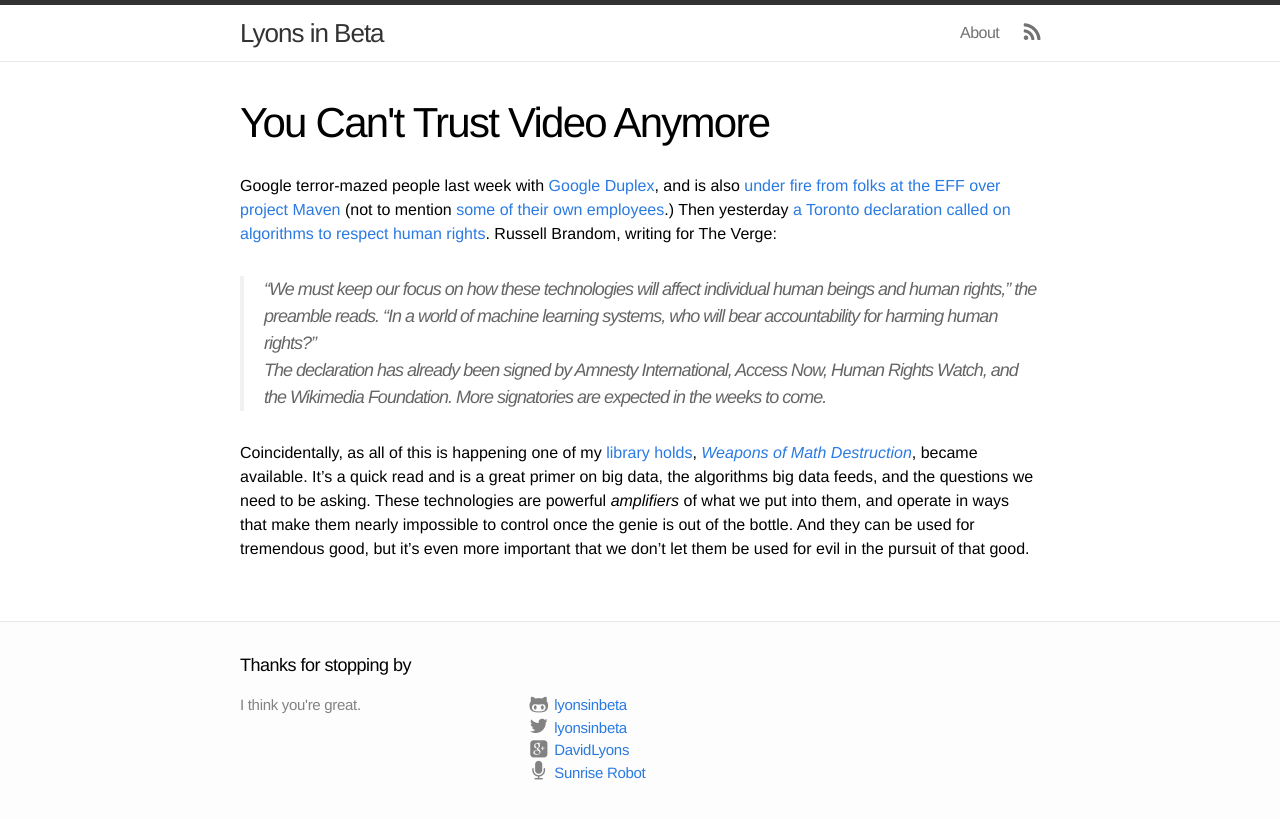
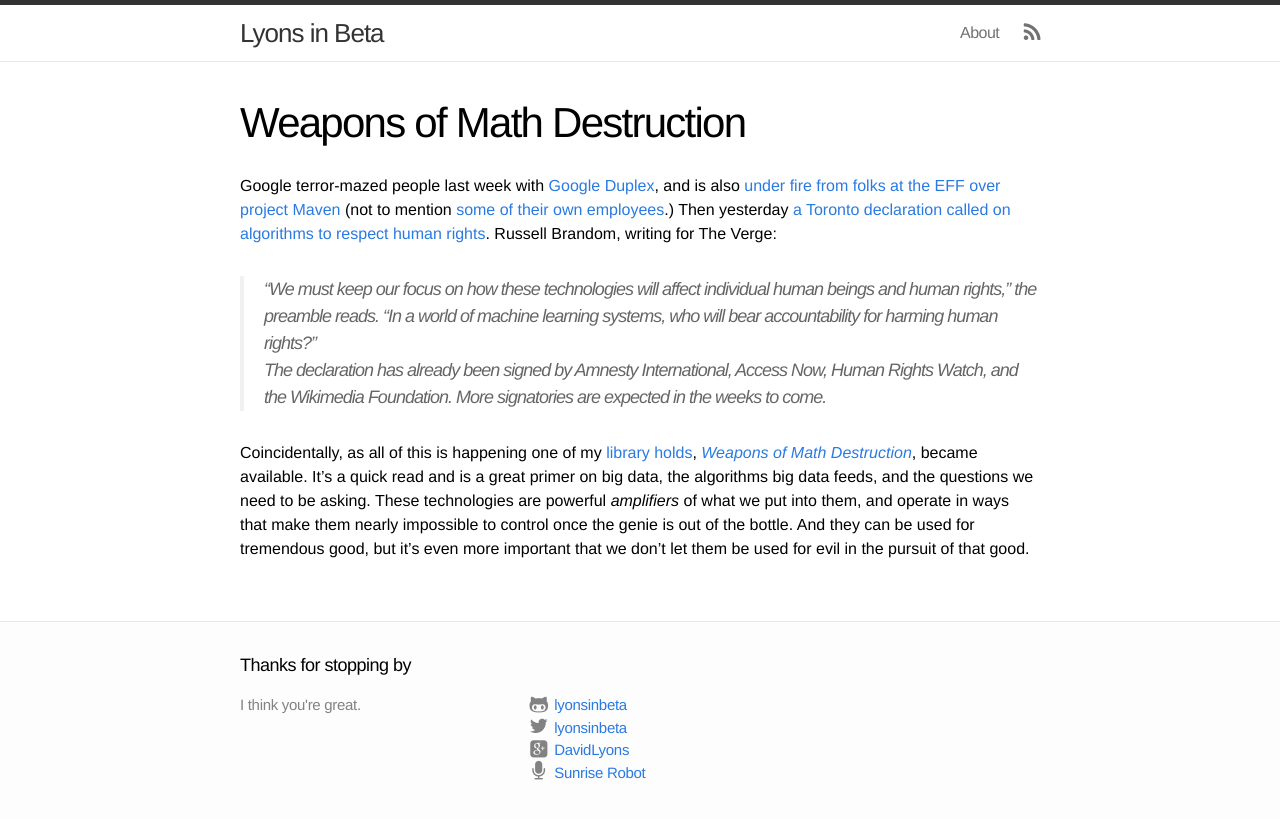
Before and after one commit to lyonsinbeta/lyonsinbeta.github.io, a Jekyll site: the page built from _posts/2018-05-17-weapons-of-math-destruction.md, in a window 1280 px wide. Shown: the top 819 px of the page. Built offline with Jekyll 4.4.1, drawn with Linux system fonts in a browser that asks for light colours.

Commit message:
Fixes post title

```diff
--- a/_posts/2018-05-17-weapons-of-math-destruction.md
+++ b/_posts/2018-05-17-weapons-of-math-destruction.md
@@ -1,5 +1,5 @@
 ---
-title: "You Can't Trust Video Anymore"
+title: "Weapons of Math Destruction"
 author: David
 layout: post
 permalink: /2018/5/weapons-of-math-destruction
```
